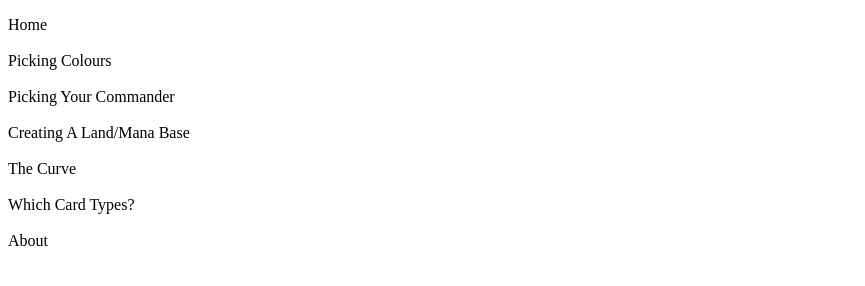
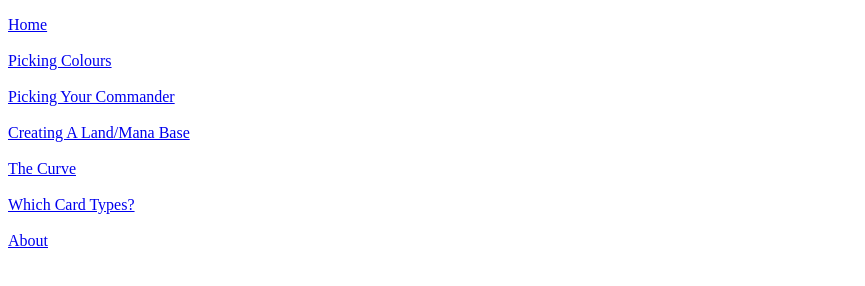
Before and after one commit to JamesEMurray/Home, a plain HTML site: page index.html in a window 1280 px wide. Shown: the top 286 px of the page, without its empty margins (0-865 px from the left). Drawn offline with Linux system fonts and the light colour scheme.

Commit message:
Update index.html

```diff
--- a/index.html
+++ b/index.html
@@ -3,13 +3,13 @@
 <body>
     <div id="NavBar">
     <p>
-    <span class="active">Home</span><br><br>
-    Picking Colours <br><br>
-    Picking Your Commander <br><br>
-    Creating A Land/Mana Base <br><br>
-    The Curve <br><br>
-    Which Card Types? <br><br>
-    About <br><br>
+    <a href="https://jamesemurray.github.io/Home/"> Home </a><br><br>
+    <a href="https://jamesemurray.github.io/PickingYourColours/"> Picking Colours </a><br><br>
+    <a href="https://jamesemurray.github.io/PickingYourCommander/"> Picking Your Commander </a> <br><br>
+    <a href="https://jamesemurray.github.io/CreatingAManaBase/"> Creating A Land/Mana Base </a> <br><br>
+    <a href="https://jamesemurray.github.io/ManaCurve/"> The Curve </a> <br><br>
+    <a href="https://jamesemurray.github.io/CardTypes/"> Which Card Types? </a> <br><br>
+    <a href="https://jamesemurray.github.io/About/"> About </a> <br><br>
     </p>
     </div>
 
```
